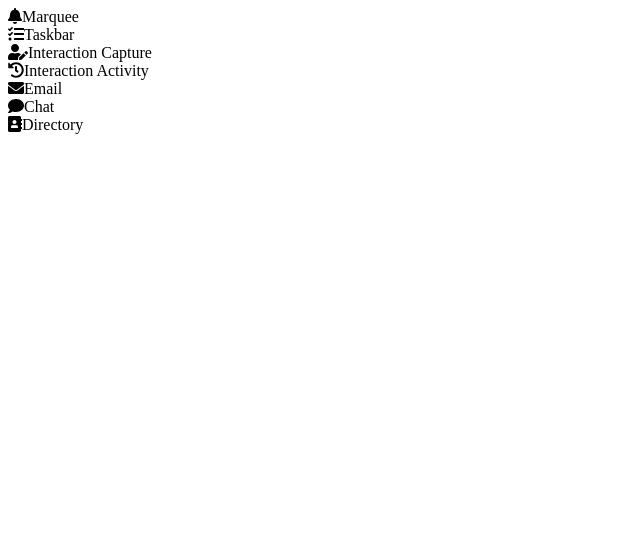
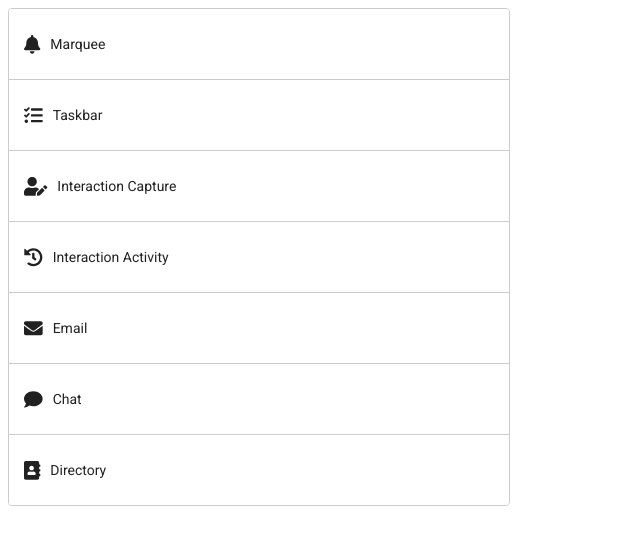
Before and after one commit to aguecida/gadget-grid, an Angular app: page / in a window 1280 px wide. Shown: the top 544 px of the page, without its empty margins (0-640 px from the left). Built offline with nearby package versions, Linux system fonts and the light colour scheme.

Commit message:
Add some gadget styling.

```diff
--- a/src/app/app.component.html
+++ b/src/app/app.component.html
@@ -1,6 +1,8 @@
 <div style="display: flex;">
   <div style="flex: 0 0 300px;">
-    <app-gadget *ngFor="let gadget of gadgets" [gadget]="gadget"></app-gadget>
+    <div class="example-list" cdkDropList>
+      <app-gadget *ngFor="let gadget of gadgets" [gadget]="gadget" cdkDrag></app-gadget>
+    </div>
   </div>
   <div style="flex: 1 1 auto;">
 
--- a/src/app/app.component.scss
+++ b/src/app/app.component.scss
@@ -0,0 +1,47 @@
+.example-list {
+    width: 500px;
+    max-width: 100%;
+    border: solid 1px #ccc;
+    min-height: 60px;
+    display: block;
+    background: white;
+    border-radius: 4px;
+    overflow: hidden;
+}
+
+app-gadget {
+    padding: 20px 10px;
+    border-bottom: solid 1px #ccc;
+    color: rgba(0, 0, 0, 0.87);
+    display: flex;
+    flex-direction: row;
+    align-items: center;
+    box-sizing: border-box;
+    cursor: move;
+    background: white;
+    font-size: 14px;
+}
+
+app-gadget:last-child {
+    border: none;
+}
+
+app-gadget:not(.cdk-drag-placeholder) {
+    transition: transform 250ms cubic-bezier(0, 0, 0.2, 1);
+}
+
+.cdk-drag-preview {
+    box-sizing: border-box;
+    border-radius: 4px;
+    box-shadow: 0 5px 5px -3px rgba(0, 0, 0, 0.2),
+                0 8px 10px 1px rgba(0, 0, 0, 0.14),
+                0 3px 14px 2px rgba(0, 0, 0, 0.12);
+}
+
+.cdk-drag-placeholder {
+    opacity: 0;
+}
+
+.cdk-drag-animating {
+    transition: transform 250ms cubic-bezier(0, 0, 0.2, 1);
+}
--- a/src/app/gadget/gadget.component.html
+++ b/src/app/gadget/gadget.component.html
@@ -1,4 +1,4 @@
-<div>
-  <fa-icon [icon]="gadget.icon"></fa-icon>
+<div class="example-box gadget">
+  <fa-icon [icon]="gadget.icon" size="lg"></fa-icon>
   <span>{{gadget.name}}</span>
 </div>
--- a/src/app/gadget/gadget.component.scss
+++ b/src/app/gadget/gadget.component.scss
@@ -0,0 +1,7 @@
+.gadget {
+    padding: 5px;
+}
+
+fa-icon {
+    margin-right: 10px;
+}
--- a/src/index.html
+++ b/src/index.html
@@ -7,8 +7,9 @@
 
   <meta name="viewport" content="width=device-width, initial-scale=1">
   <link rel="icon" type="image/x-icon" href="favicon.ico">
+  <link href="https://fonts.googleapis.com/css?family=Roboto:300,400,500" rel="stylesheet">
 </head>
-<body>
+<body class="mat-typography">
   <app-root></app-root>
 </body>
 </html>
```
